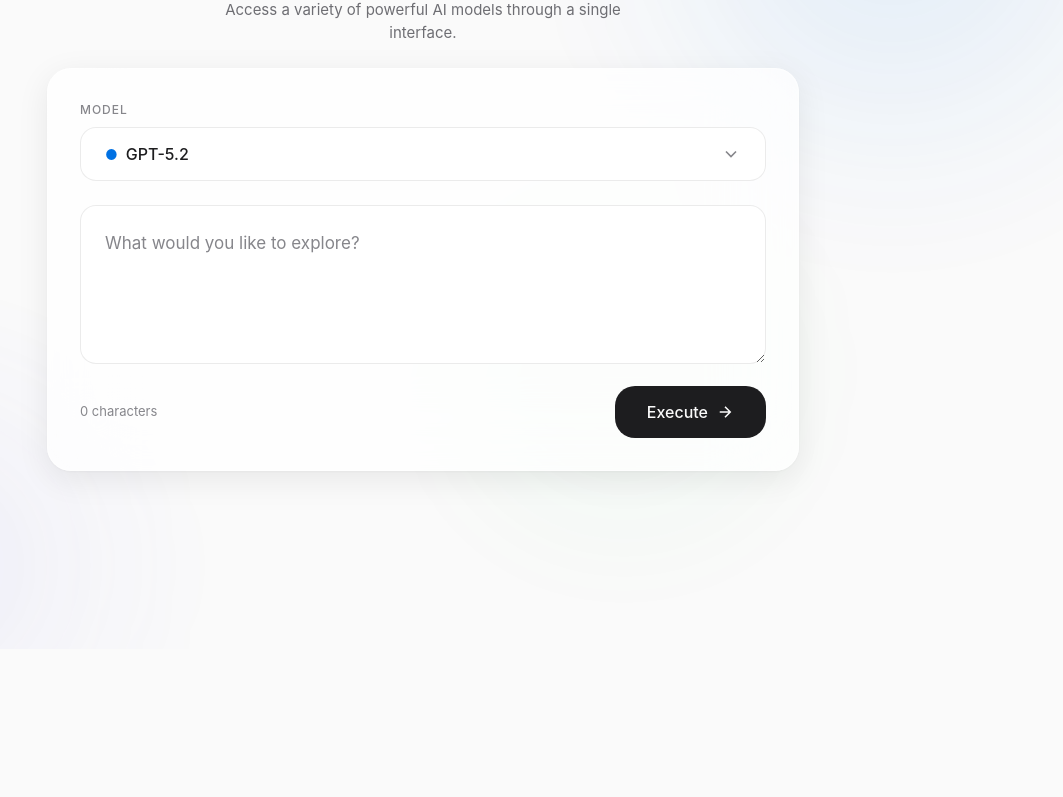
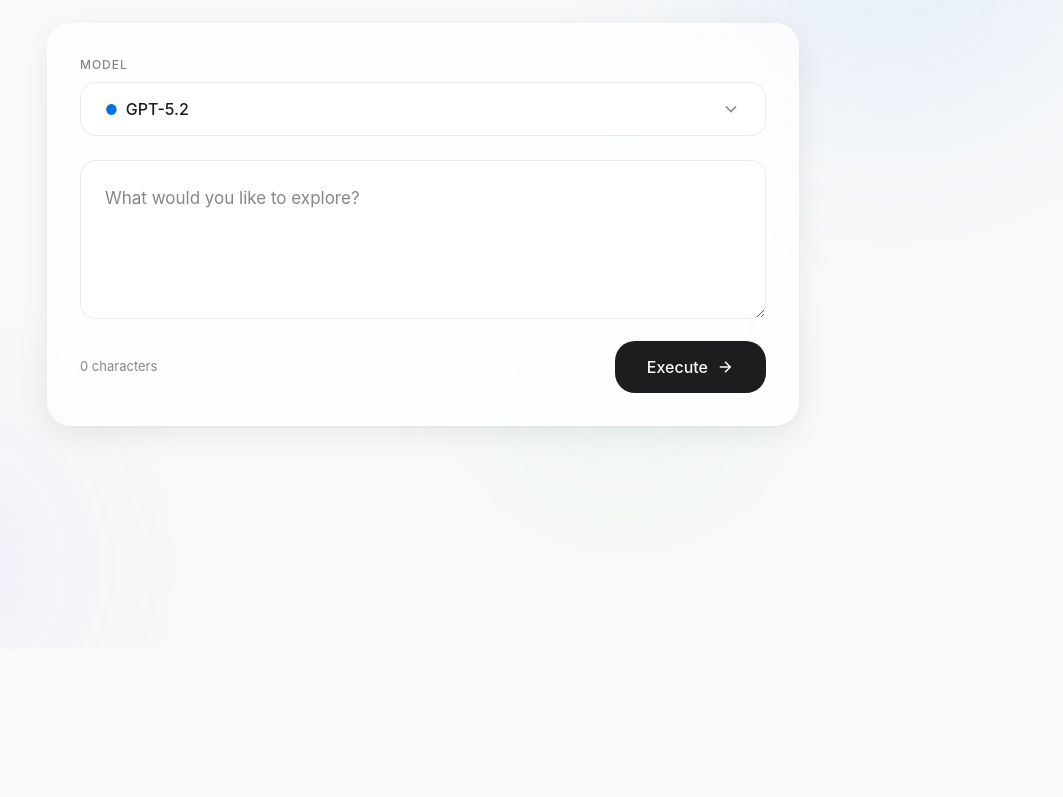
Before and after one commit to Sherif-Aboulnasr/FGCU-LLM-Router, a website: page index.html in a window 1280 px wide. Shown: the part 151-948 px from the top of the page, without its empty margins (217-1280 px from the left). Drawn offline with nearby package versions, Linux system fonts and the light colour scheme; a web font is replaced by a local one.

Commit message:
Remove subtitle

```diff
--- a/index.html
+++ b/index.html
@@ -51,7 +51,6 @@
                 <h1 class="title">
                     <span class="title-line">One interface. Many models.</span>
                 </h1>
-                <p class="subtitle">Access a variety of powerful AI models through a single interface.</p>
             </section>
 
             <!-- Prompt interface -->
```
